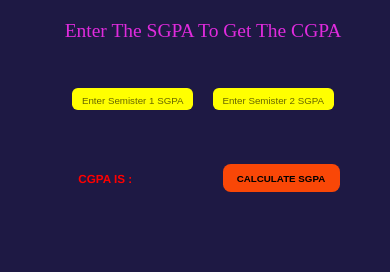
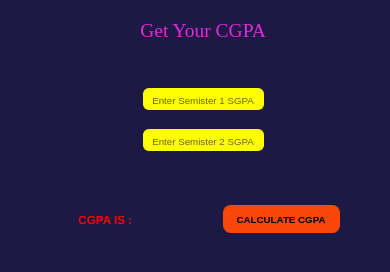
Before and after one commit to KishoreK214/Project-2, a plain HTML site: page index4.html in a window 390 px wide. Drawn offline with Linux system fonts and the light colour scheme.

Commit message:
new project

```diff
--- a/index4.html
+++ b/index4.html
@@ -9,7 +9,7 @@
 </head>
 <body>
     <div class="cgpa">
-        <p>Enter The SGPA To Get The CGPA</p>
+        <p>Get Your CGPA</p>
         <div class="main">
             <input type="text" id="S1" placeholder="Enter Semister 1 SGPA">
             <input type="text"  id="S2" placeholder="Enter Semister 2 SGPA">
@@ -20,7 +20,7 @@
             <span> CGPA IS  :</span> <h2 id="result"></h2>
         </div>
         <div id="submit">
-            <button onclick="fun2()">CALCULATE SGPA</button>
+            <button onclick="fun2()">CALCULATE CGPA</button>
         </div>
     </div>
 
--- a/static/css/style4.css
+++ b/static/css/style4.css
@@ -77,5 +77,7 @@ button:hover{
     p{
         margin-bottom: 12vw;
     }
-
+    .main{
+        flex-direction: column;
+    }
 }
```
